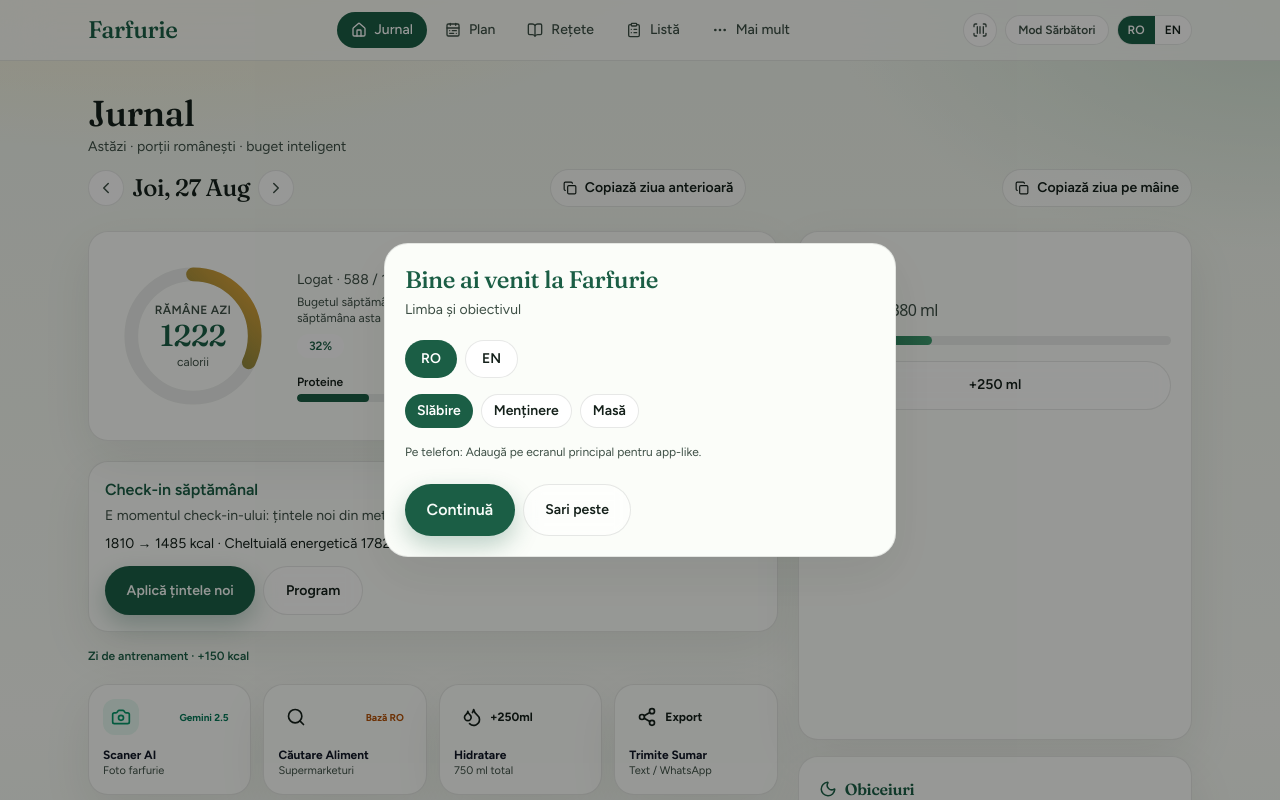
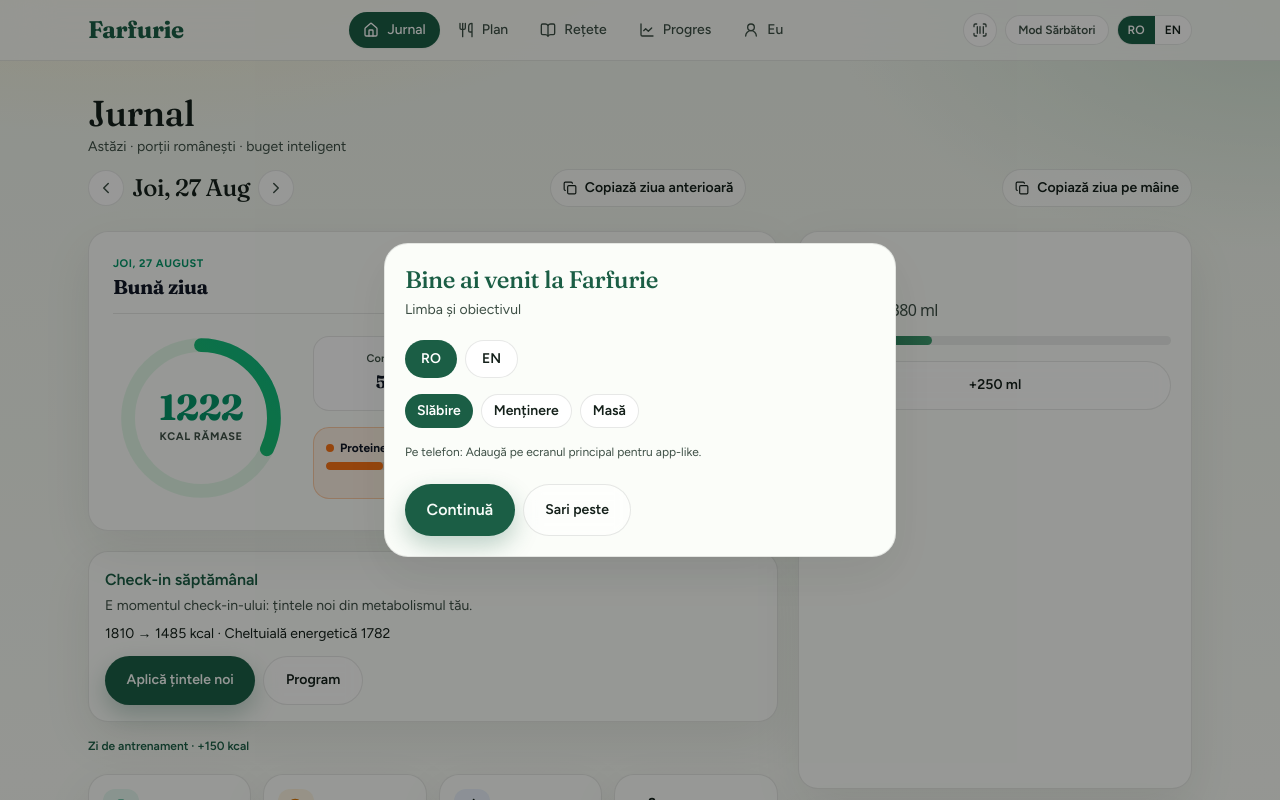
Before and after one commit to hbrnm/farfurie, a Next.js app: page /app in a window 1280 px wide. Shown: the top 800 px of the page. Built offline with nearby package versions, Linux system fonts and the light colour scheme.

Commit message:
Transform PWA to Mockup 2 Dark AI Health UI: Floating bottom nav with green camera glow button, centered calorie ring, macro badges, and food thumbnails

```diff
--- a/src/components/AppShell.tsx
+++ b/src/components/AppShell.tsx
@@ -3,27 +3,31 @@
 import { useState } from "react";
 import Link from "next/link";
 import { usePathname } from "next/navigation";
+import { motion } from "framer-motion";
 import {
   BookOpen,
   CalendarRange,
-  ClipboardList,
+  Camera,
   Home,
+  LineChart,
   MoreHorizontal,
   ScanBarcode,
   UserRound,
+  Utensils,
   X,
 } from "lucide-react";
 import { ClientOnly } from "@/components/ClientOnly";
 import { OnboardingWizard } from "@/components/OnboardingWizard";
+import { triggerHaptic } from "@/lib/haptics";
 import { t } from "@/lib/i18n";
 import { useFarfurieStore } from "@/lib/store";
 
 const links = [
   { href: "/app", key: "navDiary" as const, icon: Home },
-  { href: "/app/plan", key: "navPlan" as const, icon: CalendarRange },
+  { href: "/app/plan", key: "navPlan" as const, icon: Utensils },
   { href: "/app/recipes", key: "navRecipes" as const, icon: BookOpen },
-  { href: "/app/list", key: "navList" as const, icon: ClipboardList },
-  { href: "/app/more", key: "navMore" as const, icon: MoreHorizontal },
+  { href: "/app/insights", key: "navInsights" as const, icon: LineChart },
+  { href: "/app/profile", key: "navProfile" as const, icon: UserRound },
 ];
 
 const moreLinks = [
@@ -33,11 +37,10 @@
   { href: "/app/coach", key: "navCoach" as const },
   { href: "/app/builder", key: "navBuilder" as const },
   { href: "/app/compare", key: "navCompare" as const },
-  { href: "/app/insights", key: "navInsights" as const },
   { href: "/app/account", key: "navAccount" as const },
   { href: "/app/market", key: "navMarket" as const },
   { href: "/app/pot", key: "navPot" as const },
-  { href: "/app/profile", key: "navProfile" as const },
+  { href: "/app/list", key: "navList" as const },
 ] as const;
 
 export function AppShell({ children }: { children: React.ReactNode }) {
@@ -61,7 +64,7 @@
       <OnboardingWizard />
       <header className="sticky top-0 z-40 border-b border-[var(--line)] bg-[color-mix(in_srgb,var(--surface)_80%,transparent)] backdrop-blur-xl">
         <div className="mx-auto flex max-w-shell items-center justify-between gap-4 px-4 py-3 md:px-6">
-          <Link href="/" className="display text-2xl text-brand">
+          <Link href="/" className="display text-2xl text-brand font-bold">
             Farfurie
           </Link>
           <nav className="hidden items-center gap-1 md:flex">
@@ -74,7 +77,7 @@
                   href={href}
                   className={`inline-flex items-center gap-2 rounded-full px-3.5 py-2 text-sm font-medium transition ${
                     active
-                      ? "bg-brand text-white"
+                      ? "bg-brand text-white shadow-sm"
                       : "text-ink-soft hover:bg-white/70"
                   }`}
                 >
@@ -126,7 +129,7 @@
               onClick={() => setMoreOpen(true)}
               aria-label={t(locale, "navMore")}
             >
-              <UserRound size={16} />
+              <MoreHorizontal size={16} />
             </button>
           </div>
         </div>
@@ -134,29 +137,72 @@
 
       <main className="mx-auto max-w-shell px-4 py-6 md:px-6 md:py-8">{children}</main>
 
-      <nav className="fixed inset-x-0 bottom-0 z-40 border-t border-[var(--line)] bg-[color-mix(in_srgb,var(--surface)_92%,transparent)] backdrop-blur-xl md:hidden">
-        <div className="mx-auto grid max-w-shell grid-cols-5 gap-1 px-2 py-2">
-          {links.map(({ href, key, icon: Icon }) => {
-            const active =
-              href === "/app" ? pathname === "/app" : pathname === href || pathname.startsWith(`${href}/`);
-            return (
-              <Link
-                key={href}
-                href={href}
-                className={`flex flex-col items-center gap-1 rounded-2xl px-1 py-2 text-[10px] font-semibold ${
-                  active ? "bg-brand text-white" : "text-ink-soft"
-                }`}
-              >
-                <Icon size={18} />
-                <span className="truncate">{t(locale, key)}</span>
-              </Link>
-            );
-          })}
+      {/* Floating Mobile PWA Nav Bar (Inspired by Mockup 2) */}
+      <nav className="fixed inset-x-4 bottom-4 z-40 mx-auto max-w-md md:hidden">
+        <div className="flex items-center justify-between rounded-full border border-white/20 bg-gray-950/90 p-2 shadow-2xl backdrop-blur-xl">
+          {/* Home */}
+          <Link
+            href="/app"
+            onClick={() => triggerHaptic("light")}
+            className={`flex flex-1 flex-col items-center py-1 text-[11px] font-semibold transition-colors ${
+              pathname === "/app" ? "text-emerald-400" : "text-gray-400 hover:text-white"
+            }`}
+          >
+            <Home size={20} />
+            <span className="mt-0.5">Acasă</span>
+          </Link>
+
+          {/* Meals */}
+          <Link
+            href="/app/plan"
+            onClick={() => triggerHaptic("light")}
+            className={`flex flex-1 flex-col items-center py-1 text-[11px] font-semibold transition-colors ${
+              pathname.startsWith("/app/plan") ? "text-emerald-400" : "text-gray-400 hover:text-white"
+            }`}
+          >
+            <Utensils size={20} />
+            <span className="mt-0.5">Mese</span>
+          </Link>
+
+          {/* Glowing Green Floating Camera Button (Mockup 2 Center Button) */}
+          <Link href="/app/plate" onClick={() => triggerHaptic("medium")}>
+            <motion.div
+              whileTap={{ scale: 0.9 }}
+              className="flex h-13 w-13 items-center justify-center rounded-full bg-emerald-500 text-black shadow-[0_0_20px_rgba(34,197,94,0.6)]"
+            >
+              <Camera size={24} className="stroke-[2.5]" />
+            </motion.div>
+          </Link>
+
+          {/* Progress */}
+          <Link
+            href="/app/insights"
+            onClick={() => triggerHaptic("light")}
+            className={`flex flex-1 flex-col items-center py-1 text-[11px] font-semibold transition-colors ${
+              pathname.startsWith("/app/insights") ? "text-emerald-400" : "text-gray-400 hover:text-white"
+            }`}
+          >
+            <LineChart size={20} />
+            <span className="mt-0.5">Progres</span>
+          </Link>
+
+          {/* Profile */}
+          <Link
+            href="/app/profile"
+            onClick={() => triggerHaptic("light")}
+            className={`flex flex-1 flex-col items-center py-1 text-[11px] font-semibold transition-colors ${
+              pathname.startsWith("/app/profile") ? "text-emerald-400" : "text-gray-400 hover:text-white"
+            }`}
+          >
+            <UserRound size={20} />
+            <span className="mt-0.5">Profil</span>
+          </Link>
         </div>
       </nav>
 
+      {/* More Sheet */}
       {moreOpen && (
-        <div className="fixed inset-0 z-50 bg-black/40 md:hidden" onClick={() => setMoreOpen(false)}>
+        <div className="fixed inset-0 z-50 bg-black/50 backdrop-blur-xs md:hidden" onClick={() => setMoreOpen(false)}>
           <div
             className="absolute inset-x-0 bottom-0 surface rounded-t-3xl p-5"
             onClick={(e) => e.stopPropagation()}
--- a/src/components/MacroRing.tsx
+++ b/src/components/MacroRing.tsx
@@ -15,119 +15,167 @@
 export function MacroRing() {
   const locale = useFarfurieStore((s) => s.locale);
   const selectedDate = useFarfurieStore((s) => s.selectedDate);
+  const profile = useFarfurieStore((s) => s.profile);
   const goals = useEffectiveGoals();
   const totals = useTotals();
   const remaining = useRemaining();
   const holidayMode = useFarfurieStore((s) => s.holidayMode);
   const burned = useBurnedToday();
   const week = useWeekBudget();
+
   const remainingLabel =
     selectedDate === localISO() ? t(locale, "remaining") : t(locale, "remainingDay");
 
   const budget = goals.kcal;
   const pct = Math.min(100, Math.round((totals.kcal / Math.max(budget, 1)) * 100));
-  const radius = 54;
+  const radius = 58;
   const circ = 2 * Math.PI * radius;
   const offset = circ - (pct / 100) * circ;
 
   const macros = [
-    { key: "protein" as const, value: totals.protein, goal: goals.protein, color: "#1b5e45" },
-    { key: "carbs" as const, value: totals.carbs, goal: goals.carbs, color: "#e8a838" },
-    { key: "fat" as const, value: totals.fat, goal: goals.fat, color: "#c45c3e" },
+    {
+      key: "protein" as const,
+      label: locale === "ro" ? "Proteine" : "Protein",
+      value: totals.protein,
+      goal: goals.protein,
+      color: "#f97316", // Vibrant Orange/Red
+      bgColor: "bg-orange-500/10",
+      borderColor: "border-orange-500/30",
+      dotColor: "bg-orange-500",
+    },
+    {
+      key: "carbs" as const,
+      label: locale === "ro" ? "Carbohidrați" : "Carbs",
+      value: totals.carbs,
+      goal: goals.carbs,
+      color: "#eab308", // Amber/Yellow
+      bgColor: "bg-amber-500/10",
+      borderColor: "border-amber-500/30",
+      dotColor: "bg-amber-500",
+    },
+    {
+      key: "fat" as const,
+      label: locale === "ro" ? "Grăsimi" : "Fat",
+      value: totals.fat,
+      goal: goals.fat,
+      color: "#3b82f6", // Blue
+      bgColor: "bg-blue-500/10",
+      borderColor: "border-blue-500/30",
+      dotColor: "bg-blue-500",
+    },
   ];
 
   return (
-    <section className="surface animate-rise overflow-hidden p-5 md:p-6">
+    <section className="surface animate-rise overflow-hidden p-5 md:p-6 shadow-xl">
+      {/* Top Greeting Header (Inspired by Mockup 2) */}
+      <div className="mb-4 flex items-center justify-between border-b border-[var(--line)] pb-3">
+        <div>
+          <p className="text-[11px] font-bold uppercase tracking-wider text-emerald-600">
+            {new Date().toLocaleDateString(locale === "ro" ? "ro-RO" : "en-US", {
+              weekday: "long",
+              day: "numeric",
+              month: "long",
+            })}
+          </p>
+          <h2 className="display text-xl font-bold text-gray-900">
+            {locale === "ro" ? "Bună ziua" : "Hello"}
+          </h2>
+        </div>
+        <div className="grid h-9 w-9 place-items-center rounded-full bg-emerald-500/10 font-bold text-emerald-700">
+          F
+        </div>
+      </div>
+
+      {/* Main Ring & Quick Stats Grid (Mockup 2 Layout) */}
       <div className="flex flex-col gap-6 md:flex-row md:items-center md:justify-between">
-        <div className="relative mx-auto grid h-40 w-40 place-items-center md:mx-0">
-          <svg className="-rotate-90" width="160" height="160" viewBox="0 0 140 140">
+        {/* Left Side: Circular Ring Gauge */}
+        <div className="relative mx-auto grid h-44 w-44 place-items-center md:mx-0">
+          <svg className="-rotate-90" width="176" height="176" viewBox="0 0 140 140">
             <circle
               cx="70"
               cy="70"
               r={radius}
               fill="none"
-              stroke="rgba(20,32,26,0.08)"
-              strokeWidth="12"
+              stroke="rgba(34,197,94,0.12)"
+              strokeWidth="11"
             />
             <motion.circle
               cx="70"
               cy="70"
               r={radius}
               fill="none"
-              stroke="url(#ringGrad)"
-              strokeWidth="12"
+              stroke="url(#neonRingGrad)"
+              strokeWidth="11"
               strokeLinecap="round"
               strokeDasharray={circ}
               initial={{ strokeDashoffset: circ }}
               animate={{ strokeDashoffset: offset }}
-              transition={{ duration: 0.8, ease: "easeOut" }}
+              transition={{ duration: 0.9, ease: "easeOut" }}
             />
             <defs>
-              <linearGradient id="ringGrad" x1="0" y1="0" x2="1" y2="1">
-                <stop offset="0%" stopColor="#1b5e45" />
-                <stop offset="100%" stopColor="#e8a838" />
+              <linearGradient id="neonRingGrad" x1="0" y1="0" x2="1" y2="1">
+                <stop offset="0%" stopColor="#22c55e" />
+                <stop offset="100%" stopColor="#10b981" />
               </linearGradient>
             </defs>
           </svg>
           <div className="absolute inset-0 grid place-items-center text-center">
             <div>
-              <p className="text-xs font-semibold uppercase tracking-wide text-ink-soft">
-                {remaining.kcal >= 0 ? remainingLabel : t(locale, "overPlan")}
-              </p>
               <motion.p
                 key={remaining.kcal}
                 initial={{ scale: 0.85, opacity: 0 }}
                 animate={{ scale: 1, opacity: 1 }}
-                className="display text-3xl text-brand"
+                className="display text-4xl font-extrabold text-emerald-600 leading-none"
               >
                 {Math.abs(Math.round(remaining.kcal))}
               </motion.p>
-              <p className="text-xs text-ink-soft">{t(locale, "calories")}</p>
+              <p className="mt-1 text-[11px] font-bold uppercase tracking-wider text-ink-soft">
+                {remaining.kcal >= 0 ? "KCAL RĂMASE" : "PESTĂ PLAN"}
+              </p>
             </div>
           </div>
         </div>
 
+        {/* Right Side: Eaten / Burned / Fibre Breakdown */}
         <div className="flex-1 space-y-4">
-          <div className="flex flex-wrap items-end justify-between gap-2">
+          <div className="grid grid-cols-3 gap-3 rounded-2xl border border-[var(--line)] bg-white/60 p-3.5 text-center">
             <div>
-              <p className="text-sm text-ink-soft">
-                {t(locale, "loggedVsPlan")} · {totals.kcal} / {budget} kcal
-                {remaining.kcal < 0 ? ` · ${Math.abs(Math.round(remaining.kcal))} ${t(locale, "overPlan")}` : ""}
+              <p className="text-[11px] font-semibold text-ink-soft">Consumat</p>
+              <p className="display text-lg font-bold text-gray-900">{totals.kcal}</p>
+            </div>
+            <div>
+              <p className="text-[11px] font-semibold text-ink-soft">Ars (Sport)</p>
+              <p className="display text-lg font-bold text-emerald-600">{burned}</p>
+            </div>
+            <div>
+              <p className="text-[11px] font-semibold text-ink-soft">Fibre</p>
+              <p className="display text-lg font-bold text-amber-600">
+                {Math.round(totals.carbs * 0.15)}g
               </p>
-              <p className="mt-1 text-xs text-ink-soft">
-                {t(locale, "weekBank")} {week.weeklyEaten} / {week.weeklyTarget} · {week.daysLeft}{" "}
-                {t(locale, "daysLeftWeek")}
-                {week.adjusted ? ` · ${t(locale, "weekAdjusted")}` : ""}
-              </p>
-              {burned > 0 && (
-                <p className="mt-1 text-xs text-ink-soft">
-                  {t(locale, "burned")} {burned} kcal · {t(locale, "noEatBack")}
-                </p>
-              )}
-              {holidayMode && (
-                <p className="mt-1 text-xs font-semibold text-[var(--danger)]">
-                  {t(locale, "holidaysOn")}
-                </p>
-              )}
             </div>
-            <p className="rounded-full bg-white/80 px-3 py-1 text-xs font-semibold text-brand">
-              {pct}%
-            </p>
           </div>
-          <div className="grid gap-3 sm:grid-cols-3">
+
+          {/* Bottom 3 Color-Coded Macro Badges (Mockup 2 Bottom Cards) */}
+          <div className="grid gap-2.5 sm:grid-cols-3">
             {macros.map((m) => {
               const width = Math.min(100, Math.round((m.value / m.goal) * 100));
               return (
-                <div key={m.key}>
-                  <div className="mb-1 flex justify-between text-xs font-semibold">
-                    <span>{t(locale, m.key)}</span>
-                    <span className="text-ink-soft">
-                      {m.value}/{m.goal}g
+                <div
+                  key={m.key}
+                  className={`rounded-2xl border ${m.borderColor} ${m.bgColor} p-3 transition-colors`}
+                >
+                  <div className="mb-1.5 flex items-center justify-between">
+                    <span className="flex items-center gap-1.5 text-xs font-bold text-gray-900">
+                      <span className={`h-2 w-2 rounded-full ${m.dotColor}`} />
+                      {m.label}
+                    </span>
+                    <span className="text-xs font-bold text-gray-700">
+                      {Math.round(m.value)} / {m.goal}g
                     </span>
                   </div>
-                  <div className="progress-track">
+                  <div className="h-2 overflow-hidden rounded-full bg-black/10">
                     <motion.div
-                      className="progress-fill"
+                      className="h-full rounded-full"
                       initial={{ width: 0 }}
                       animate={{ width: `${width}%` }}
                       transition={{ type: "spring", stiffness: 90, damping: 15 }}
--- a/src/features/diary/components/DiaryEntryRow.tsx
+++ b/src/features/diary/components/DiaryEntryRow.tsx
@@ -1,7 +1,7 @@
 "use client";
 
 import { motion } from "framer-motion";
-import { X } from "lucide-react";
+import { Minus, Plus, Trash2, Utensils } from "lucide-react";
 import { triggerHaptic } from "@/lib/haptics";
 import { type DiaryEntry, useFarfurieStore } from "@/lib/store";
 
@@ -24,25 +24,43 @@
       animate={{ opacity: 1, y: 0, scale: 1 }}
       exit={{ opacity: 0, x: -16, transition: { duration: 0.15 } }}
       transition={{ type: "spring", stiffness: 350, damping: 25 }}
-      className="flex items-center justify-between gap-3 rounded-2xl bg-white/70 px-3 py-2.5 shadow-sm transition-shadow hover:shadow-md"
+      className="flex flex-wrap items-center justify-between gap-3 rounded-2xl border border-[var(--line)] bg-white/90 p-3.5 shadow-sm transition-shadow hover:shadow-md"
     >
+      <div className="flex items-center gap-3">
+        {/* Food Icon / Thumbnail (Mockup 2 style) */}
+        <div className="grid h-11 w-11 flex-shrink-0 place-items-center rounded-2xl bg-emerald-500/10 text-emerald-600 font-bold">
+          <Utensils size={18} />
+        </div>
+
         <div>
-        <p className="text-sm font-semibold">
+          <p className="text-sm font-bold text-gray-900">
             {locale === "ro" ? entry.nameRo : entry.nameEn}
           </p>
-        <p className="text-xs text-ink-soft">
-          {entry.macros.kcal} kcal · P {entry.macros.protein}g · C {entry.macros.carbs}g · F {entry.macros.fat}g
-        </p>
+          {/* Colorful Macro Badges (Mockup 2 Pill Badges) */}
+          <div className="mt-1 flex flex-wrap gap-1.5 text-[11px] font-bold">
+            <span className="text-orange-600 font-bold">{entry.macros.protein}P</span>
+            <span className="text-amber-600 font-bold">{entry.macros.carbs}C</span>
+            <span className="text-blue-600 font-bold">{entry.macros.fat}F</span>
+            {entry.grams && <span className="text-gray-400">· {entry.grams}g</span>}
           </div>
+        </div>
+      </div>
+
+      <div className="flex items-center gap-3">
+        <span className="text-sm font-extrabold text-emerald-700">
+          {entry.macros.kcal} kcal
+        </span>
+
         <motion.button
           whileTap={{ scale: 0.85 }}
           type="button"
-        className="rounded-full p-1.5 text-ink-soft transition-colors hover:bg-rose-50 hover:text-rose-600"
+          className="rounded-xl bg-gray-100 p-2 text-gray-400 hover:bg-rose-50 hover:text-rose-600 transition-colors"
           onClick={handleRemove}
-        aria-label="Remove"
+          aria-label="Remove entry"
         >
-        <X size={14} />
+          <Trash2 size={16} />
         </motion.button>
+      </div>
     </motion.li>
   );
 }
```
Also changed, not shown: 1 other file (tests, documents, lock files or other folders). Lines whose indentation alone changed are shown as unchanged.
